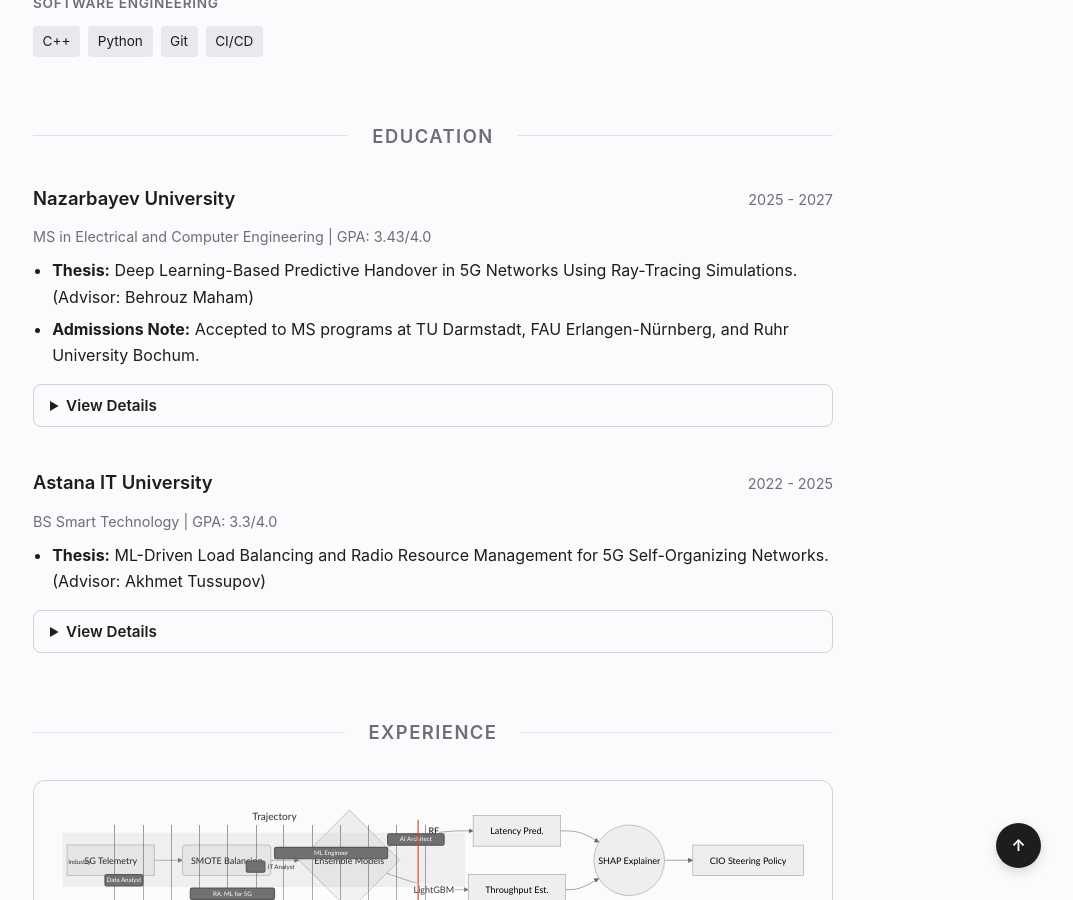
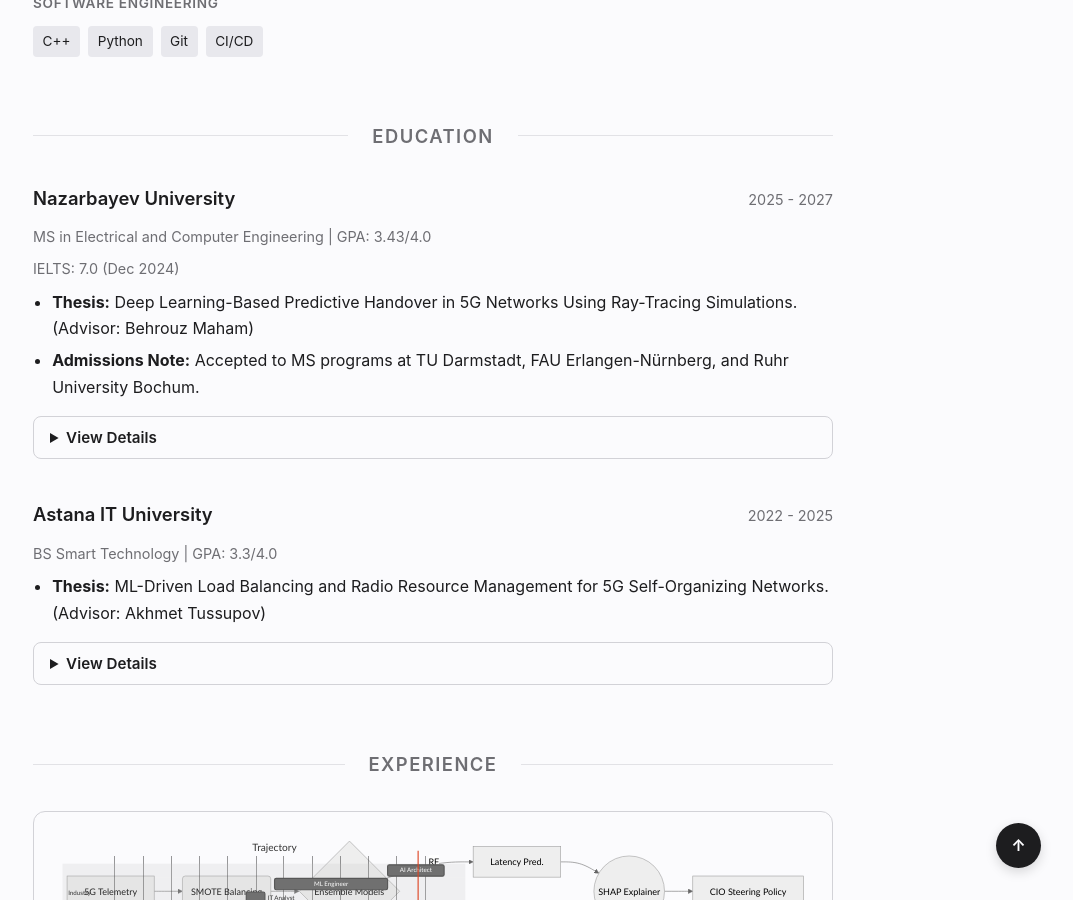
Before and after one commit to almansur04/almansur04.github.io, a Jekyll site: the page built from index.html, in a window 1280 px wide and 900 px high, scrolled down 1173 px. Shown: the whole window, without its empty margins (207-1280 px from the left). Built offline with Jekyll 4.4.1, drawn with Linux system fonts in a browser that asks for light colours.

Commit message:
Add IELTS score to education details
Added IELTS score and date to education section.

```diff
--- a/_includes/education.html
+++ b/_includes/education.html
@@ -10,6 +10,10 @@
 
         <div class="meta" style="margin-bottom: 0.5rem;">
             MS in Electrical and Computer Engineering | GPA: 3.43/4.0
+        </div>
+
+        <div class="meta">
+            IELTS: 7.0 (Dec 2024)
         </div>
 
         <ul class="description">
```
